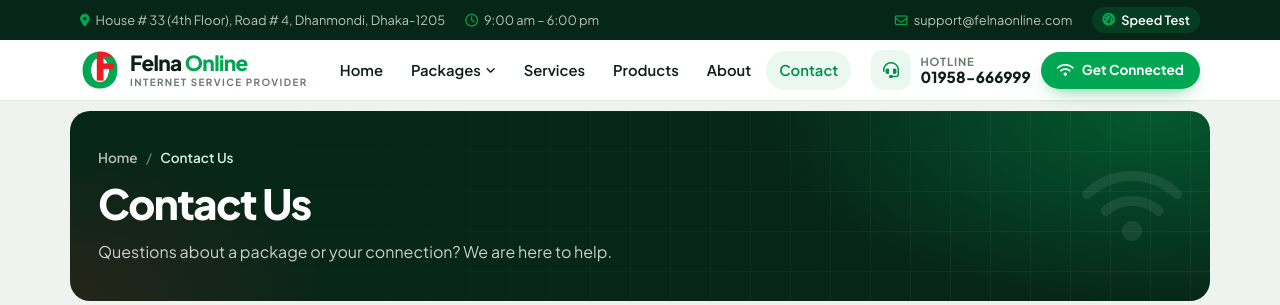
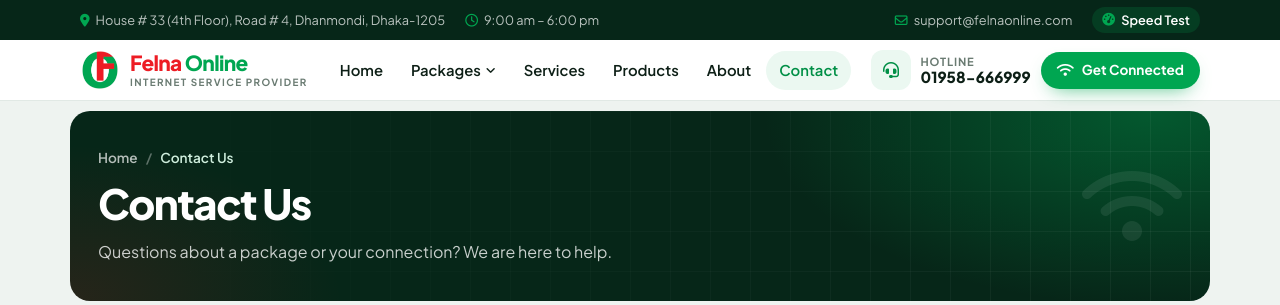
Before and after one commit to Rabbi-2529/felnaonline, a Laravel app: page /contact in a window 1280 px wide. Shown: the top 305 px of the page. Run offline with Laravel 10, Linux system fonts and the light colour scheme; a user stored in the database is signed in; data comes from the database, SQL or seed files in the repository; data that the repository does not hold is empty; some libraries are stand-ins or nearby versions.

Commit message:
Show "Felna" in brand red in the logo wordmark
"Felna" is now red (#ED1C24, matching the logo) and "Online" stays green in
the website header and footer, admin sidebar, login page and share image.

Co-Authored-By: Claude Opus 5.5 <noreply@anthropic.com>

```diff
--- a/public/admin-assets/css/felna-admin.css
+++ b/public/admin-assets/css/felna-admin.css
@@ -88,6 +88,7 @@ body.fa-body {
 .fa-logo-tile img { width: 100%; height: 100%; object-fit: contain; }
 .fa-sidebar-brand strong { display: block; color: #fff; font-size: 1.05rem; font-weight: 800; letter-spacing: -.02em; line-height: 1.1; }
 .fa-sidebar-brand strong span { color: var(--fa-green); }
+.fa-sidebar-brand strong span.fa-f { color: var(--fa-red); }
 .fa-sidebar-brand small { display: block; font-size: .68rem; font-weight: 700; letter-spacing: .12em; text-transform: uppercase; color: rgba(255, 255, 255, .5); margin-top: 3px; }
 .fa-sidebar-brand a { display: flex; align-items: center; gap: var(--fa-gap); }
 .fa-sidebar-close { margin-left: auto; display: none; width: 34px; height: 34px; border: 0; border-radius: 10px; background: rgba(255, 255, 255, .08); color: #fff; }
--- a/public/website-assets/css/felna.css
+++ b/public/website-assets/css/felna.css
@@ -156,6 +156,8 @@ img { max-width: 100%; }
 .fo-brand img { width: 40px; height: 40px; object-fit: contain; }
 .fo-brand-name { font-size: 1.3rem; font-weight: 800; letter-spacing: -.03em; color: var(--fo-ink); line-height: 1; }
 .fo-brand-name span { color: var(--fo-green); }
+.fo-brand-name span.fo-f,
+.fo-footer-brand strong span.fo-f { color: var(--fo-red); }
 .fo-brand-name small { display: block; font-size: .62rem; font-weight: 700; letter-spacing: .14em; text-transform: uppercase; color: var(--fo-muted); margin-top: 4px; }
 
 .fo-nav .navbar-nav { gap: 2px; }
--- a/resources/views/admin/includes/sidebar.blade.php
+++ b/resources/views/admin/includes/sidebar.blade.php
@@ -3,7 +3,7 @@
         <a href="{{ route('admin.dashboard') }}">
             <span class="fa-logo-tile"><img src="{{ asset('website-assets/img/logo.png') }}" alt="Felna Online logo"></span>
             <span>
-                <strong>Felna <span>Online</span></strong>
+                <strong><span class="fa-f">Felna</span> <span>Online</span></strong>
                 <small>Admin panel</small>
             </span>
         </a>
--- a/resources/views/auth/login.blade.php
+++ b/resources/views/auth/login.blade.php
@@ -21,7 +21,7 @@
             <a href="{{ route('home') }}" class="d-inline-flex align-items-center gap-2 text-white" style="position:relative;z-index:1">
                 <span class="fa-logo-tile"><img src="{{ asset('website-assets/img/logo.png') }}" alt="Felna Online logo"></span>
                 <span>
-                    <strong class="d-block" style="font-size:1.15rem;font-weight:800;letter-spacing:-.02em">Felna <span style="color:#00a651">Online</span></strong>
+                    <strong class="d-block" style="font-size:1.15rem;font-weight:800;letter-spacing:-.02em"><span style="color:#ed1c24">Felna</span> <span style="color:#00a651">Online</span></strong>
                     <small class="d-block" style="font-size:.68rem;font-weight:700;letter-spacing:.12em;text-transform:uppercase;color:rgba(255,255,255,.55)">Internet Service Provider</small>
                 </span>
             </a>
--- a/resources/views/website/includes/footer.blade.php
+++ b/resources/views/website/includes/footer.blade.php
@@ -27,7 +27,7 @@
                 <div class="col-lg-4">
                     <a href="{{ route('home') }}" class="fo-footer-brand">
                         <span class="fo-logo-tile"><img src="{{ asset('website-assets/img/logo.png') }}" alt="Felna Online logo"></span>
-                        <strong>Felna <span>Online</span></strong>
+                        <strong><span class="fo-f">Felna</span> <span>Online</span></strong>
                     </a>
                     <ul class="fo-footer-contact">
                         <li><i class="fa-solid fa-location-dot"></i><span>House # 33 (4th Floor), Road # 4, Dhanmondi, Dhaka-1205</span></li>
--- a/resources/views/website/includes/header.blade.php
+++ b/resources/views/website/includes/header.blade.php
@@ -21,7 +21,7 @@
     <div class="container">
         <a href="{{ route('home') }}" class="fo-brand" aria-label="Felna Online home">
             <img src="{{ asset('website-assets/img/logo.png') }}" alt="Felna Online logo">
-            <span class="fo-brand-name">Felna <span>Online</span><small>Internet Service Provider</small></span>
+            <span class="fo-brand-name"><span class="fo-f">Felna</span> <span>Online</span><small>Internet Service Provider</small></span>
         </a>
 
         <div class="d-flex align-items-center fo-gap d-lg-none">
```
Also changed, not shown: public/website-assets/img/og-share.jpg.
